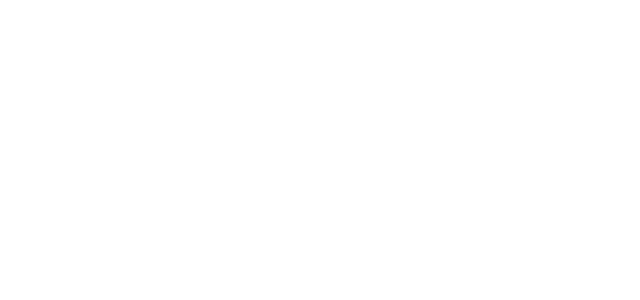
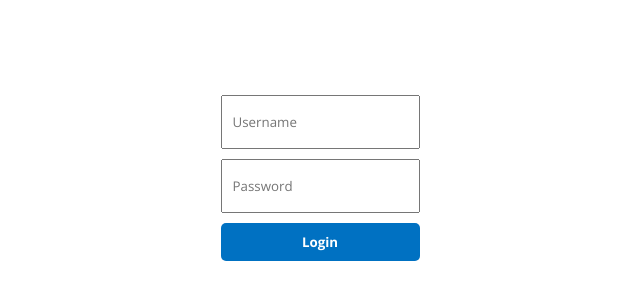
Before and after one commit to abjj1999/booking-app, a React (Create React App) app in the folder client/: page /login in a window 1280 px wide. Before the commit this address had no page. Shown: the part 222-522 px from the top of the page, without its empty margins (320-960 px from the left). Built offline with nearby package versions, Linux system fonts and the light colour scheme.

Commit message:
login page created

```diff
--- a/client/src/App.js
+++ b/client/src/App.js
@@ -2,6 +2,7 @@ import { BrowserRouter, Routes, Route } from "react-router-dom";
 import Home from "./pages/home/Home";
 import List from "./pages/list/list";
 import Hotel from "./pages/hotel/Hotel";
+import Login from "./pages/login/Login";
 function App() {
   return (
     <BrowserRouter>
@@ -9,6 +10,7 @@ function App() {
         <Route path="/" element={<Home />} />
         <Route path="/hotels" element={<List />} />
         <Route path="/hotels/:id" element={<Hotel />} />
+        <Route path="/login" element={<Login />} />
       </Routes>
     </BrowserRouter>
   );
--- a/client/src/components/header/Header.jsx
+++ b/client/src/components/header/Header.jsx
@@ -16,10 +16,13 @@ import { format } from "date-fns";
 import { useNavigate } from "react-router-dom";
 import { useContext } from "react";
 import { SearchCont } from "../../context/SearchCont";
+import { AuthCont } from "../../context/AuthCont";
 
 const Header = ({ type }) => {
   const [destination, setDestination] = useState("");
   const [openDate, setOpenDate] = useState(false);
+  const { user } = useContext(AuthCont);
+
   const [dates, setDates] = useState([
     {
       startDate: new Date(),
@@ -93,7 +96,7 @@ const Header = ({ type }) => {
               Get rewarded for your travels – unlock instant savings of 10% or
               more with a free Lamabooking account
             </p>
-            <button className="headerBtn">Sign in / Register</button>
+            {!user && <button className="headerBtn">Sign in / Register</button>}
             <div className="headerSearch">
               <div className="headerSearchItem">
                 <FontAwesomeIcon icon={faBed} className="headerIcon" />
--- a/client/src/components/navbar/Navbar.jsx
+++ b/client/src/components/navbar/Navbar.jsx
@@ -1,14 +1,22 @@
+import { useContext } from "react";
+import { AuthCont } from "../../context/AuthCont";
 import "./navbar.css";
 
 const Navbar = () => {
+  const { user } = useContext(AuthCont);
+
   return (
     <div className="navbar">
       <div className="navContainer">
         <span className="logo">BOOKING</span>
-        <div className="navItems">
-          <button className="register navBtn">Register</button>
-          <button className="login navBtn">Login</button>
-        </div>
+        {user ? (
+          user.username
+        ) : (
+          <div className="navItems">
+            <button className="register navBtn">Register</button>
+            <button className="login navBtn">Login</button>
+          </div>
+        )}
       </div>
     </div>
   );
--- /dev/null
+++ b/client/src/context/AuthCont.jsx
@@ -0,0 +1,62 @@
+import { useEffect } from "react";
+import { useReducer } from "react";
+import { createContext } from "react";
+
+const INITIAL_STATE = {
+  user: JSON.parse(localStorage.getItem("user")) || null,
+  loading: false,
+  error: null,
+};
+
+export const AuthCont = createContext(INITIAL_STATE);
+
+const AuthReducer = (state, action) => {
+  switch (action.type) {
+    case "LOGIN_START":
+      return {
+        user: null,
+        loading: true,
+        error: null,
+      };
+    case "LOGIN_SUCCESS":
+      return {
+        user: action.payload,
+        loading: false,
+        error: null,
+      };
+    case "LOGIN_FAIL":
+      return {
+        user: null,
+        loading: false,
+        error: action.payload,
+      };
+    case "LOGOUT":
+      return {
+        user: null,
+        loading: false,
+        error: null,
+      };
+    default:
+      return state;
+  }
+};
+
+export const AuthContextProvider = ({ children }) => {
+  const [state, dispatch] = useReducer(AuthReducer, INITIAL_STATE);
+  useEffect(() => {
+    localStorage.setItem("user", JSON.stringify(state.user));
+  });
+
+  return (
+    <AuthCont.Provider
+      value={{
+        user: state.user,
+        loading: state.loading,
+        error: state.error,
+        dispatch,
+      }}
+    >
+      {children}
+    </AuthCont.Provider>
+  );
+};
--- a/client/src/index.js
+++ b/client/src/index.js
@@ -1,13 +1,16 @@
 import React from "react";
 import ReactDOM from "react-dom/client";
 import App from "./App";
+import { AuthContextProvider } from "./context/AuthCont";
 import { SearchContextProvider } from "./context/SearchCont";
 
 const root = ReactDOM.createRoot(document.getElementById("root"));
 root.render(
   <React.StrictMode>
-    <SearchContextProvider>
-      <App />
-    </SearchContextProvider>
+    <AuthContextProvider>
+      <SearchContextProvider>
+        <App />
+      </SearchContextProvider>
+    </AuthContextProvider>
   </React.StrictMode>
 );
--- /dev/null
+++ b/client/src/pages/login/Login.jsx
@@ -0,0 +1,67 @@
+import React from "react";
+import { useContext } from "react";
+import { useState } from "react";
+import { AuthCont } from "../../context/AuthCont";
+import axios from "axios";
+import "./login.css";
+import { useNavigate } from "react-router-dom";
+
+function Login() {
+  const [credentials, setCredentials] = useState({
+    username: undefined,
+    passward: undefined,
+  });
+
+  const { user, loading, error, dispatch } = useContext(AuthCont);
+  const navigate = useNavigate();
+
+  const handleChange = (e) => {
+    setCredentials((prev) => ({ ...prev, [e.target.id]: e.target.value }));
+  };
+
+  const handleLogin = async (e) => {
+    e.preventDefault();
+    dispatch({ type: "LOGIN_START" });
+    try {
+      const res = await axios.post("/auth/login", credentials);
+      dispatch({
+        type: "LOGIN_SUCCESS",
+        payload: res.data,
+      });
+      navigate("/");
+    } catch (error) {
+      console.log(error);
+      dispatch({
+        type: "LOGIN_FAIL",
+        payload: error.response.data,
+      });
+    }
+  };
+
+  return (
+    <div className="loginC">
+      <div className="lContainer">
+        <input
+          type="text"
+          placeholder="Username"
+          id="username"
+          className="username inputli"
+          onChange={handleChange}
+        />
+        <input
+          type="password"
+          placeholder="Password"
+          id="password"
+          onChange={handleChange}
+          className="password inputli"
+        />
+        <button disabled={loading} className="loginBtn" onClick={handleLogin}>
+          Login
+        </button>
+        {error && <span>{error.message}</span>}
+      </div>
+    </div>
+  );
+}
+
+export default Login;
--- /dev/null
+++ b/client/src/pages/login/login.css
@@ -0,0 +1,33 @@
+.loginC {
+    height: 100vh;
+    display: flex;
+    align-items: center;
+    justify-content: center;
+}
+
+.lContainer {
+    display: flex;
+    flex-direction: column;
+    gap: 10px;
+}
+
+.inputli {
+    height: 30px;
+    padding: 10px;
+    outline: none;
+}
+
+.loginBtn {
+    border: none;
+    padding: 10px 20px;
+    background-color: #0071c2;
+    color: white;
+    font-weight: bold;
+    cursor: pointer;
+    border-radius: 5px;
+}
+
+.lButton:disabled {
+    background-color: #0071c28c;
+    cursor: not-allowed;
+}
```
Also changed, not shown: 1 other file (tests, documents, lock files or other folders).
